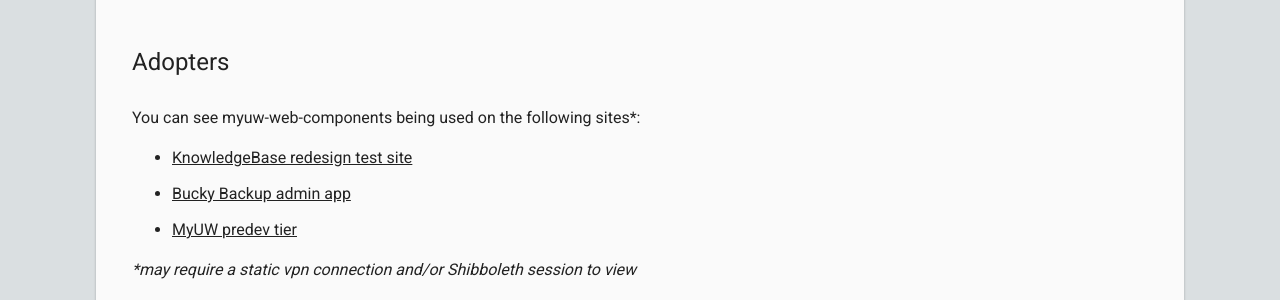
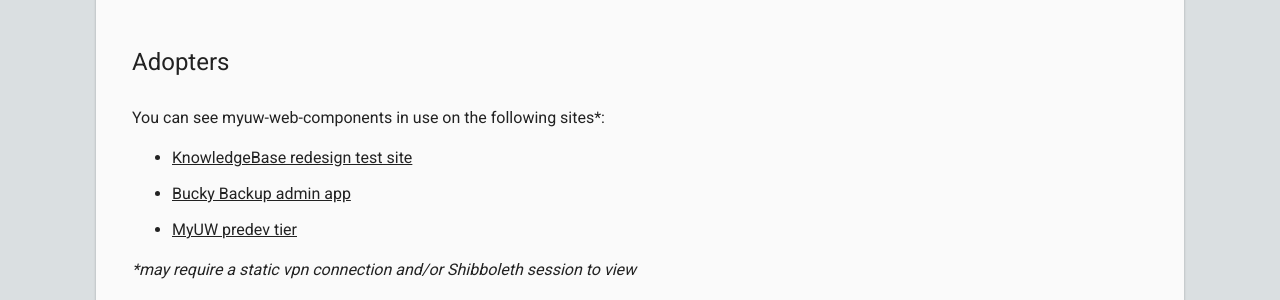
Before and after one commit to myuw-web-components/myuw-web-components.github.io, a Jekyll site: the page built from pages/contacts.html, in a window 1280 px wide. Shown: the part 498-798 px from the top of the page. Built offline with Jekyll 4.4.1, drawn with Linux system fonts in a browser that asks for light colours; some web fonts are replaced.

Commit message:
copyedit: see them "in use" rather than see them "being used"

```diff
--- a/pages/contacts.html
+++ b/pages/contacts.html
@@ -44,7 +44,7 @@ title: Contacts
         </ul>
       </div>
       <h3>Adopters</h3>
-      <p>You can see myuw-web-components being used on the following sites*:</p>
+      <p>You can see myuw-web-components in use on the following sites*:</p>
       <ul>
         <li><a href="https://kbtest.wisc.edu/kb-site/">KnowledgeBase redesign test site</a></li>
         <li><a href="https://buckybackup.doit.wisc.edu/admin/app/#!/">Bucky Backup admin app</a></li>
```
